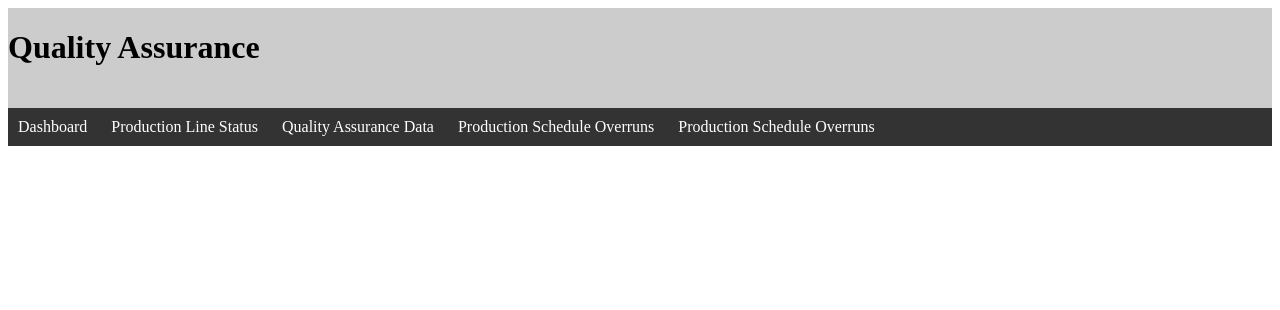
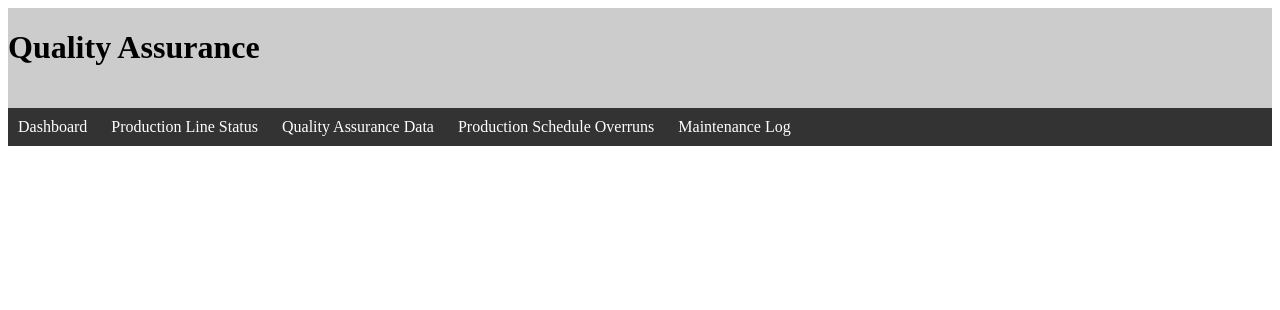
Before and after one commit to alexanderQuinn1/CS356, a Flask app: page /qualityAssurance.html in a window 1280 px wide. Shown: the top 310 px of the page. Run offline with Flask 3, Linux system fonts and the light colour scheme.

Commit message:
AAYZA:CS356G-11
UPDATE: fixing a few little errors

Created/added HTML template files with basic styling, navigation and placeholder data for:
dashboard, production line, quality assurance, maintenance log, production schedule

Created/added seperate python files for our logic backend for the files the templates

Created app.py which uses flask running as an api with all @routes for the templates.

```diff
--- a/templates/productionLine.html
+++ b/templates/productionLine.html
@@ -10,7 +10,7 @@
       <div class="container">
 
          <header>
-            <h1>Information Dashboard</h1>
+            <h1>Production Lines</h1>
          </header>
 
          <nav>
--- a/templates/productionSchedule.html
+++ b/templates/productionSchedule.html
@@ -18,7 +18,7 @@
                <li><a href="productionLine.html">Production Line Status</a></li>
                <li><a href="qualityAssurance.html">Quality Assurance Data</a></li>
                <li><a href="productionSchedule.html">Production Schedule Overruns</a></li>
-               <li><a href="maintenanceLog.html">Production Schedule Overruns</a></li>
+               <li><a href="maintenanceLog.html">Maintenance Log</a></li>
             </ul>
          </nav>
       </div>
--- a/templates/qualityAssurance.html
+++ b/templates/qualityAssurance.html
@@ -18,7 +18,7 @@
                <li><a href="productionLine.html">Production Line Status</a></li>
                <li><a href="qualityAssurance.html">Quality Assurance Data</a></li>
                <li><a href="productionSchedule.html">Production Schedule Overruns</a></li>
-               <li><a href="maintenanceLog.html">Production Schedule Overruns</a></li>
+               <li><a href="maintenanceLog.html">Maintenance Log</a></li>
             </ul>
          </nav>
       </div>
```
